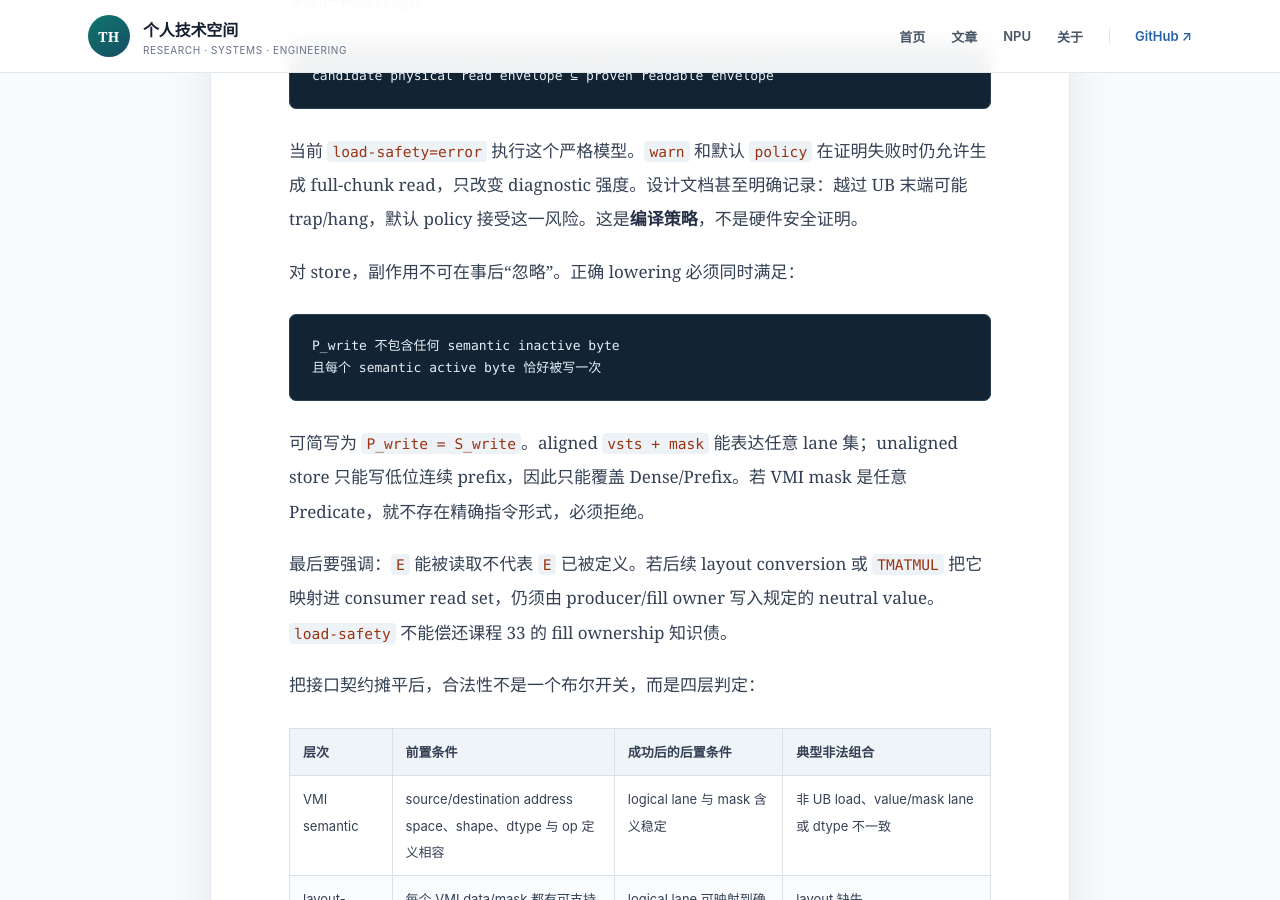
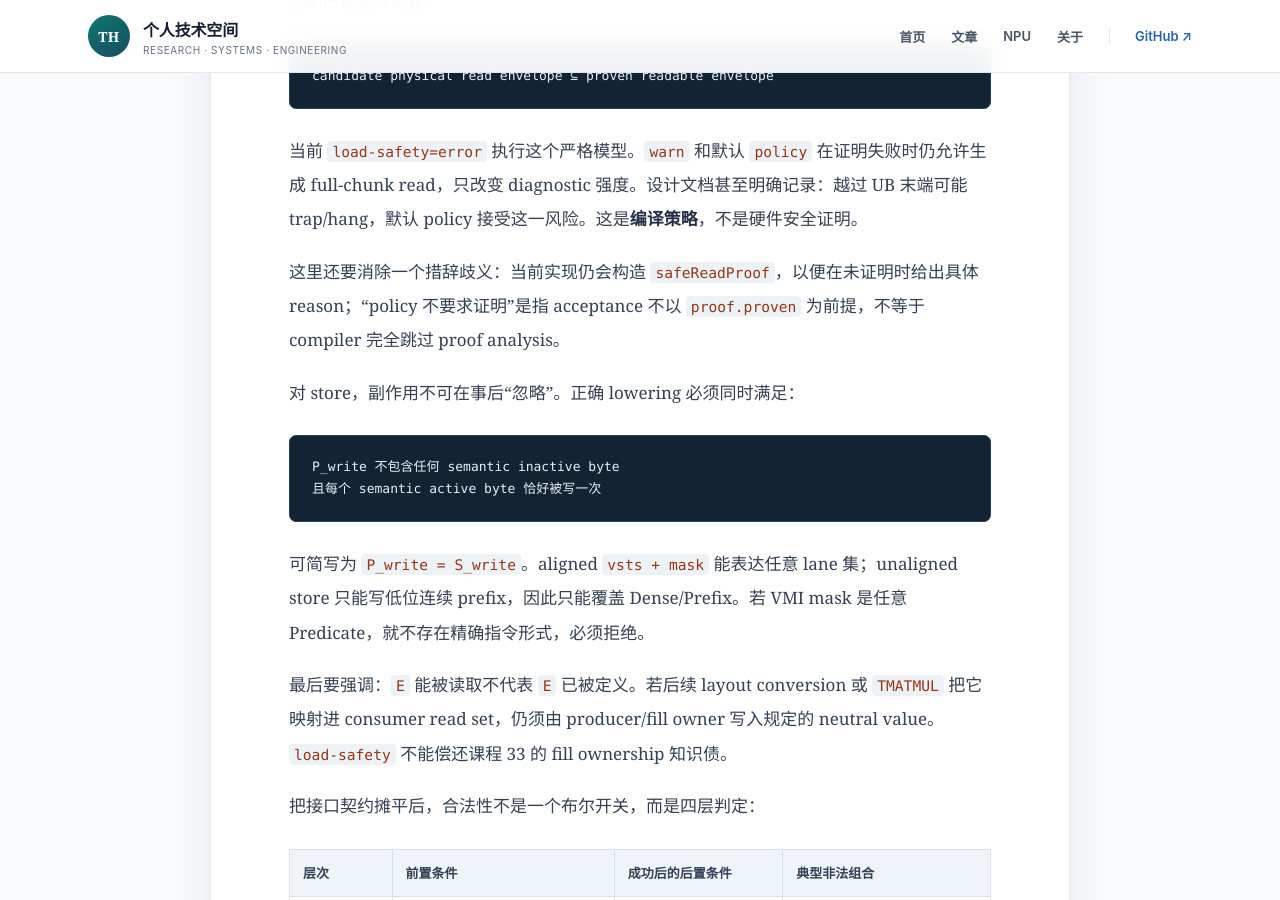
Before and after one commit to zhanghanleo10/zhanghanleo10.github.io, a Jekyll site: the page built from _posts/2026-09-13-ptoas-vmi-load-safety-write-footprint-boundary.md, in a window 1280 px wide and 900 px high, scrolled down 4259 px. Built offline with Jekyll 4.4.1, drawn with Linux system fonts in a browser that asks for light colours.

Commit message:
docs(pto): add daily PTO learning note 2026-09-13

````diff
--- a/_posts/2026-09-13-ptoas-vmi-load-safety-write-footprint-boundary.md
+++ b/_posts/2026-09-13-ptoas-vmi-load-safety-write-footprint-boundary.md
@@ -76,6 +76,8 @@ candidate physical read envelope ⊆ proven readable envelope
 ```
 
 当前 `load-safety=error` 执行这个严格模型。`warn` 和默认 `policy` 在证明失败时仍允许生成 full-chunk read，只改变 diagnostic 强度。设计文档甚至明确记录：越过 UB 末端可能 trap/hang，默认 policy 接受这一风险。这是**编译策略**，不是硬件安全证明。
+
+这里还要消除一个措辞歧义：当前实现仍会构造 `safeReadProof`，以便在未证明时给出具体 reason；“policy 不要求证明”是指 acceptance 不以 `proof.proven` 为前提，不等于 compiler 完全跳过 proof analysis。
 
 对 store，副作用不可在事后“忽略”。正确 lowering 必须同时满足：
 
````
